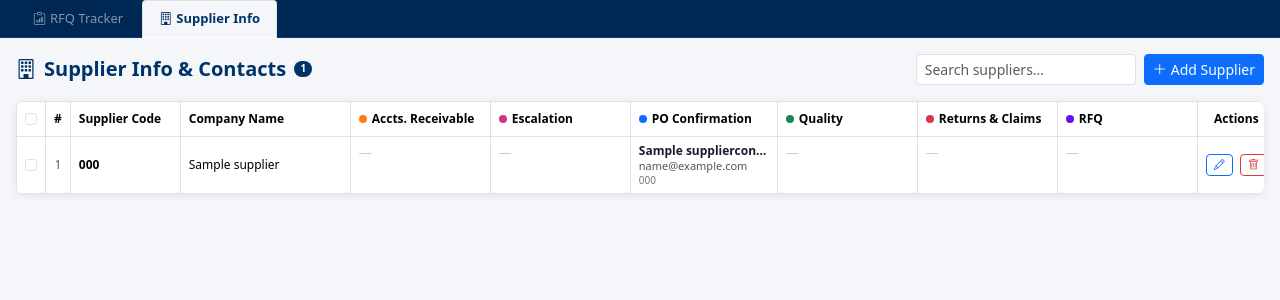
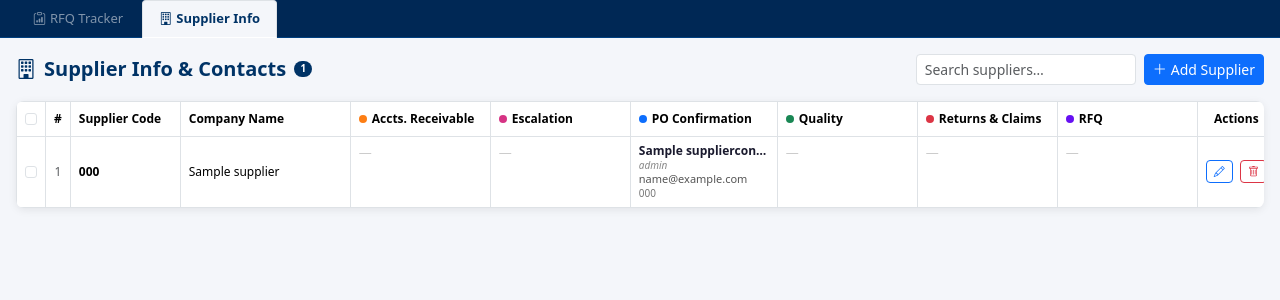
Before and after one commit to abishek-v-git/ZRFQ-tracker, a Django app: page /suppliers/ in a window 1280 px wide. Shown: the part 56-356 px from the top of the page. Run offline with Django 4.2, Linux system fonts and the light colour scheme; a user stored in the database is signed in; tables that the repository leaves empty hold one stand-in row (values such as "Sample post"); parts of the project's set-up code (start-up, migrations or seed data) failed here and were passed over.

Commit message:
upplier role/title view

```diff
--- a/tracker/templates/tracker/supplier_list.html
+++ b/tracker/templates/tracker/supplier_list.html
@@ -140,6 +140,7 @@
 .ct-cell .ct-name { font-weight:600; font-size:12px; color:#1a1a2e; white-space:nowrap; overflow:hidden; text-overflow:ellipsis; max-width:130px; }
 .ct-cell .ct-email { font-size:11px; color:#555; white-space:nowrap; overflow:hidden; text-overflow:ellipsis; max-width:130px; }
 .ct-cell .ct-phone { font-size:10px; color:#777; }
+.ct-cell .ct-role { font-size:10px; color:#888; font-style:italic; white-space:nowrap; overflow:hidden; text-overflow:ellipsis; max-width:130px; }
 .ct-cell .ct-more { font-size:10px; color:#003366; font-style:italic; }
 .ct-empty { color:#ccc; font-size:13px; }
 
@@ -231,9 +232,10 @@ function renderContactCell(contacts) {
     const hasData = c.name || c.email || c.phone;
     if (!hasData) return '<span class="ct-empty">—</span>';
     let html = '<div class="ct-cell">';
-    if (c.name)  html += `<div class="ct-name" title="${esc(c.name)}">${esc(c.name)}</div>`;
-    if (c.email) html += `<div class="ct-email" title="${esc(c.email)}">${esc(c.email)}</div>`;
-    if (c.phone) html += `<div class="ct-phone">${esc(c.phone)}</div>`;
+    if (c.name)       html += `<div class="ct-name" title="${esc(c.name)}">${esc(c.name)}</div>`;
+    if (c.role_title) html += `<div class="ct-role" title="${esc(c.role_title)}">${esc(c.role_title)}</div>`;
+    if (c.email)      html += `<div class="ct-email" title="${esc(c.email)}">${esc(c.email)}</div>`;
+    if (c.phone)      html += `<div class="ct-phone">${esc(c.phone)}</div>`;
     if (contacts.length > 1) html += `<div class="ct-more">+${contacts.length - 1} more</div>`;
     html += '</div>';
     return html;
```
